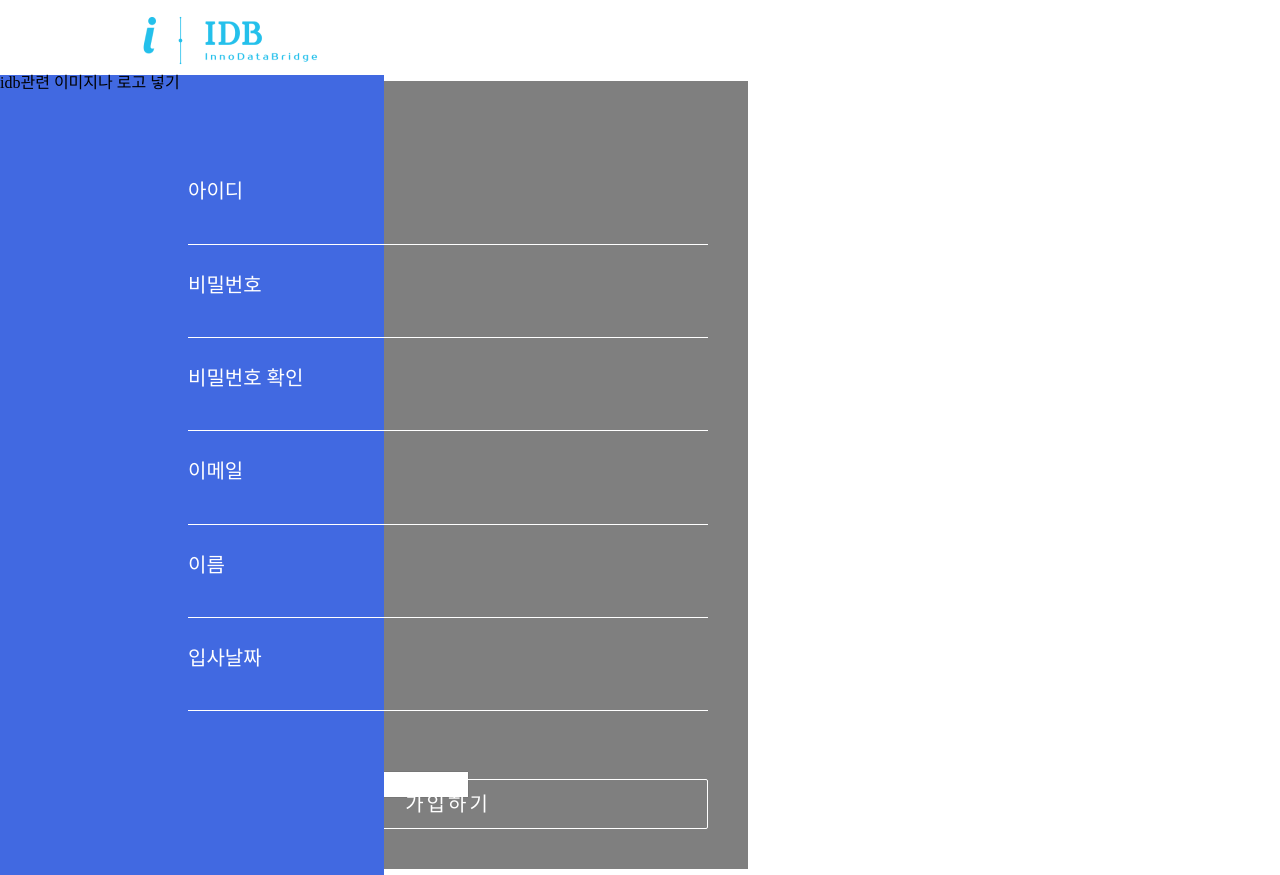
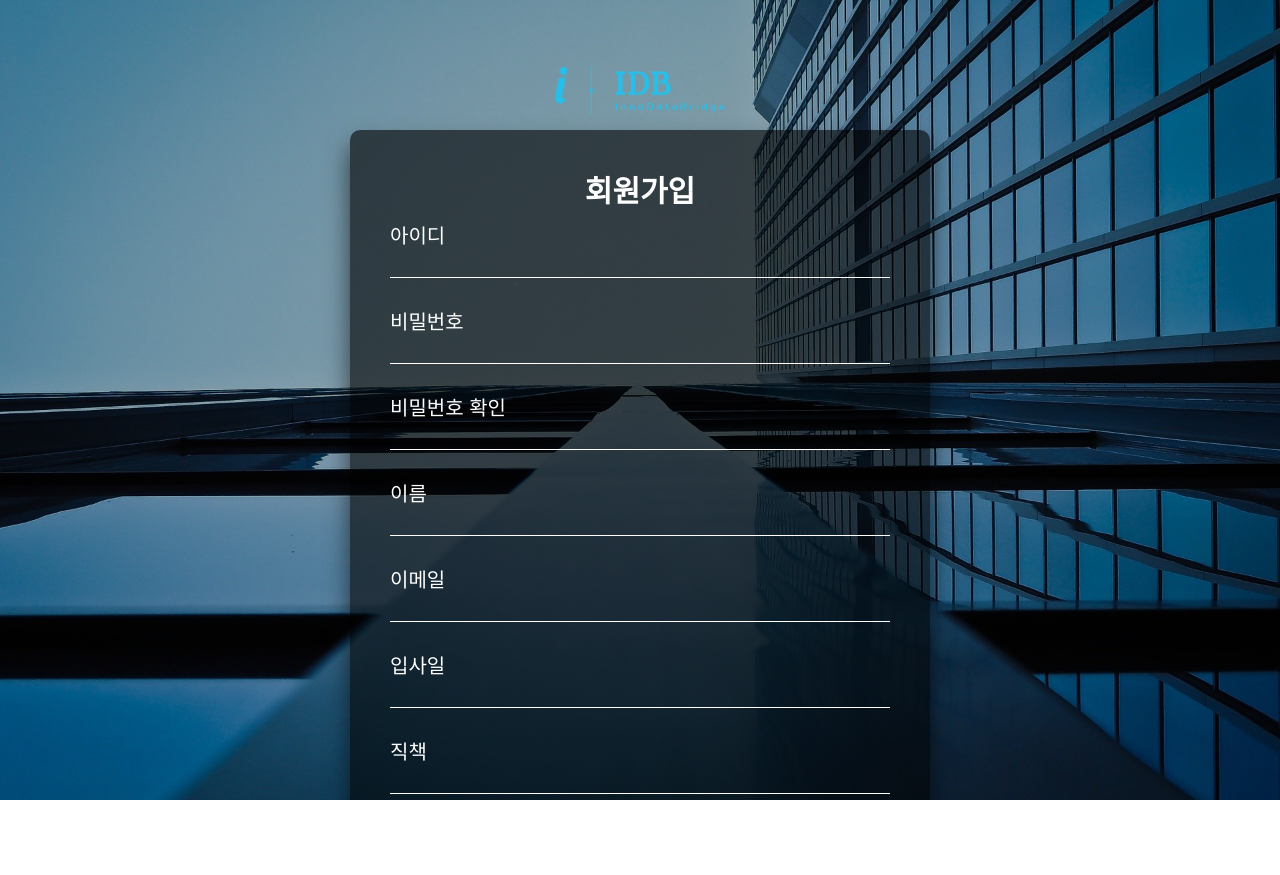
Before and after one commit to kmsdoit/WorkReportWithVueAndGo, a Vue app in the folder frontend/: page /register in a window 1280 px wide. After the commit the page ends 800 px from the top, so only its background shows below. Built offline with nearby package versions, Linux system fonts and the light colour scheme.

Commit message:
로그인 화면 레이아웃 구현 완료 및 회원가입 화면 수정중

```diff
--- a/frontend/src/components/Login.vue
+++ b/frontend/src/components/Login.vue
@@ -1,7 +1,9 @@
 <template>
   <div class='login-container'>
-    <Header></Header>
-
+    <!-- <Header></Header> -->
+    <div class="logo-box">
+      <img src="../assets/IDB_logo.png" alt="IDB_LOGO">
+    </div>
     <div class="login-box">
       <h2>로그인</h2>
       <form @submit.prevent="doLogin">
@@ -27,7 +29,7 @@
 <script>
 
 import axios from 'axios';
-import Header from './Header.vue';
+// import Header from './Header.vue';
 
 export default {
     name: "Login",
@@ -55,7 +57,7 @@ export default {
             this.$router.push("/register");
         }
     },
-    components: { Header }
+    // components: { Header }
 }
 </script>
 
@@ -79,12 +81,27 @@ export default {
   text-align: center;
   position: relative;
 }
+/* logo-box */
+.logo-box {
+  width: 400px;
+  display: flex;
+  justify-content: center;
+  align-items: center;
+  margin: 100px auto 0;
+}
+.logo-box img {
+  width: 200px;
+  height: 50px;
+  image-rendering: -webkit-optimize-contrast;
+  transform: translateZ(0);
+  backface-visibility: hidden;
+}
 
 /* 로그인 박스 */
 .login-box {
   display: block;
   width: 400px;
-  margin: 150px auto;
+  margin: 10px auto;
   padding: 40px;
   background: rgba(0, 0, 0, 0.6);
   border-radius: 10px;
--- a/frontend/src/components/Register.vue
+++ b/frontend/src/components/Register.vue
@@ -1,55 +1,64 @@
 <template>
-<Header></Header>
+<!-- <Header></Header> -->
   <div class="register-container">
-		<div class="w-30">
+		<!-- <div class="w-30">
 			<div>idb관련 이미지나 로고 넣기</div>
+		</div> -->
+		<!-- <div class="w-70"> -->
+    <div class="logo-box">
+      <img src="../assets/IDB_logo.png" alt="IDB_LOGO">
     </div>
-		<div class="w-70">
 			<form @submit.prevent="submitForm" class="register-form">
 				<h2> 회원가입 </h2>
 				<!-- ID -->
 				<div class="id-box register-div">
 					<label for="id">아이디</label>
-					<input type="text" id="joinCompany" autofocus v-model="joinCompany" />
+					<input type="text" id="id" autofocus v-model="id" @blur="IdValidation()"/>
 					<!-- <p class="idNone" id="idMsg">{{idMsg}}</p> -->
 				</div>
 				<!-- PW -->
 				<div class="pw-box register-div">
 					<label for="pw">비밀번호</label>
-					<input type="password" id="pw" v-model="pw" @blur="checkPwValidation"/>
+					<input type="password" id="pw" v-model="pw" @blur="PwValidation()"/>
 					<p class="pwNone" id="pwMsg">{{pwMsg}}</p>
 				</div>
 				<!-- PW확인 -->
 				<div class="pw-check-box register-div">
 					<label for="pwCheck">비밀번호 확인</label>
-					<input type="password" id="pwCheck" v-model="pwCheck" @blur="checkPwCheckValidation"/>
+					<input type="password" id="pwCheck" v-model="pwCheck" @blur="PwCheckValidation()"/>
 					<p class="pwCheckNone" id="pwCheckMsg">{{pwCheckMsg}}</p>
+				</div>
+        <!-- ! 이메일이랑 네임 묶고 -->
+        <!-- Name -->
+        <div class="name-box register-div">
+          <label for="name">이름</label>
+          <input type="text" id="name" v-model="name" />
+          <p class="nameNone" id="nameMsg">{{nameMsg}}</p>
         </div>
 				<!-- Email -->
 				<div class="email-box register-div">
 					<label for="email">이메일</label>
-					<input type="text" id="email" v-model="email" @blur="checkIdValidation"/>
-					<p class="idNone" id="emailMsg">{{idMsg}}</p>
+					<input type="email" id="email" v-model="email" />
+					<p class="emailNone" id="emailMsg">{{emailMsg}}</p>
 				</div>
-				<!-- Name -->
-				<div class="name-box register-div">
-					<label for="name">이름</label>
-					<input type="text" id="name" v-model="name"  />
-				</div>
+        <!-- ! 입사일이랑 직책 묶자 -->
 				<!-- 입사일 -->
 				<div class="join-box register-div">
-					<label for="joinCompany">입사날짜</label>
+					<label for="joinCompany">입사일</label>
 					<input type="text" id="joinCompany" v-model="joinCompany"  />
-					<!-- <p class="idNone" id="idMsg">{{idMsg}}</p> -->
+					<p class="joinCompanyNone" id="joinCompanyMsg">{{joinCompanyMsg}}</p>
 				</div>
-				<div>
+        <!-- 직책 -->
+				<div class="position-box register-div">
 					<label for="position">직책</label>
 					<input type="text" id="position" v-model="position" />
+          <p class="positionNone" id="positionMsg">{{positionMsg}}</p>
 				</div>
+        <!-- 가입버튼 -->
 				<button type="submit" class="register-btn">가입하기</button>
 			</form>
 		</div>
-	</div>
+	<!-- </div> -->
 </template>
 
 <script>
@@ -67,14 +76,19 @@ export default {
         name: "",
         joinCompany: "",
         position: "",
+
         idMsg: "",
         pwMsg: "",
         pwCheckMsg: "",
+        emailMsg: "",
+        nameMsg: "",
+        joinCompanyMsg: "",
+        positionMsg: "",
       };
     },
     methods: {
-        // id 유효성 검사
-        checkIdValidation() {
+        //^ id 유효성 검사 (id 형식으로 변경해야함)
+        IdValidation() {
             /* eslint-disable */
             // 아이디는 공백이면 안되고, 이메일 형식으로 작성되어야 한다.
             const reg = /^[0-9a-zA-Z]([-_.]?[0-9a-zA-Z])*@[0-9a-zA-Z]([-_.]?[0-9a-zA-Z])*.[a-zA-Z]{2,3}$/i;
@@ -94,8 +108,8 @@ export default {
                 this.idMsg = "";
             }
         },
-        // 비밀번호 유효성 검사
-        checkPwValidation() {
+        //^ 비밀번호 유효성 검사
+        PwValidation() {
             // 특수문자 / 문자 / 숫자 포함 형태의 8~15자리 이내의 암호 정규식
             const reg = /^.*(?=^.{8,15}$)(?=.*\d)(?=.*[a-zA-Z])(?=.*[!@#$%^&+=]).*$/;
             const isValidPw = reg.test(this.pw);
@@ -114,8 +128,8 @@ export default {
                 this.pwMsg = "";
             }
         },
-        // 비밀번호 확인 유효성 검사
-        checkPwCheckValidation() {
+        //^ 비밀번호 확인 유효성 검사
+        PwCheckValidation() {
             // this.pw와 일치하는지만 확인
             const isValidPwCheck = this.pw === this.pwCheck;
             console.log(isValidPwCheck);
@@ -133,12 +147,12 @@ export default {
                 this.pwCheckMsg = "";
             }
         },
-        // 가입하기 클릭시 실행할 함수(form 전송시)
+        //^ 가입하기 클릭시 실행할 함수(form 전송시)
         submitForm() {
             // 폼 전송시 id, pw, pwCheck 모두 검사
-            this.checkIdValidation();
-            this.checkPwValidation();
-            this.checkPwCheckValidation();
+            this.IdValidation();
+            this.PwValidation();
+            this.PwCheckValidation();
             // url 적고 post로 데이터 보내기
             axios.post("http://localhost:8081/api/user/register")
                 .then(result => {
@@ -157,26 +171,28 @@ export default {
 </script>
 
 <style>
-* {
-	box-sizing: border-box;
-	font-family: -apple-system, BlinkMacSystemFont, "Segoe UI", Roboto, Oxygen, Ubuntu, Cantarell, "Open Sans", "Helvetica Neue", sans-serif;
+.register-container {
+  width: 100vw;
+  height: 100vh;
+  overflow: hidden;
+  background-image: linear-gradient( rgba(0,0,0,0.3), rgba(0,0,0,0.3) ), url("../assets/architecture.jpg");
+  background-size: cover;
+  background-repeat: no-repeat;
+  background-position: center;
+  color: #fff;
   font-size: 16px;
   font-weight: 400;
   line-height: 1.4;
+  font-family: -apple-system, BlinkMacSystemFont, "Segoe UI", Roboto, Oxygen, Ubuntu, Cantarell, "Open Sans", "Helvetica Neue", sans-serif;
   margin: 0;
   padding: 0;
+  box-sizing: border-box;
+  text-align: center;
+  position: relative;
 }
-.register-container {
-  width: 100vw;
-  height: 100vh;
 
-	position: relative;
-
-  /* background: linear-gradient(#141e30, #243b55); */
-  /* color: white; */
-
-}
-.w-30 {
+/* 화면 왼쪽 30% */
+/* .w-30 {
 	width: 30vw;
 	height: 100vh;
 	display: flex;
@@ -184,29 +200,46 @@ export default {
 	position: absolute;
 	top: 0;
 	left: 0;
-}
-.w-70 {
+} */
+/* 화면 오른쪽 70% */
+/* .w-70 {
 	width: 70vw;
 	height: 100vh;
 	display: flex;
 	justify-content: center;
 	align-items: center;
+} */
 
-	/* background-color: orange; */
+/* logo-box */
+.logo-box {
+  width: 400px;
+  display: flex;
+  justify-content: center;
+  align-items: center;
+  margin: 50px auto 0;
+}
+.logo-box img {
+  width: 200px;
+  height: 50px;
+  image-rendering: -webkit-optimize-contrast;
+  transform: translateZ(0);
+  backface-visibility: hidden;
+}
 
-}
+/* form */
 .register-form {
 	display: block;
-  margin: 150px auto;
-  width: 600px;
+  margin: 0px auto;
+  width: 500px;
   padding: 40px;
-  background: rgba(0, 0, 0, 0.5);
+  background: rgba(0, 0, 0, 0.6);
+  border-radius: 10px;
+  box-shadow: 0 15px 25px rgba(0, 0, 0, 0.6);
 }
 .register-form h2 {
-	margin-bottom: 60px;
+	margin: 0 0 40px;
 	font-size: 30px;
 	font-weight: 600;
-	color: #fff;
 }
 .register-div {
 	/* width: 100%; */
```
Also changed, not shown: 1 other file (tests, documents, lock files or other folders). Lines whose indentation alone changed are shown as unchanged.
